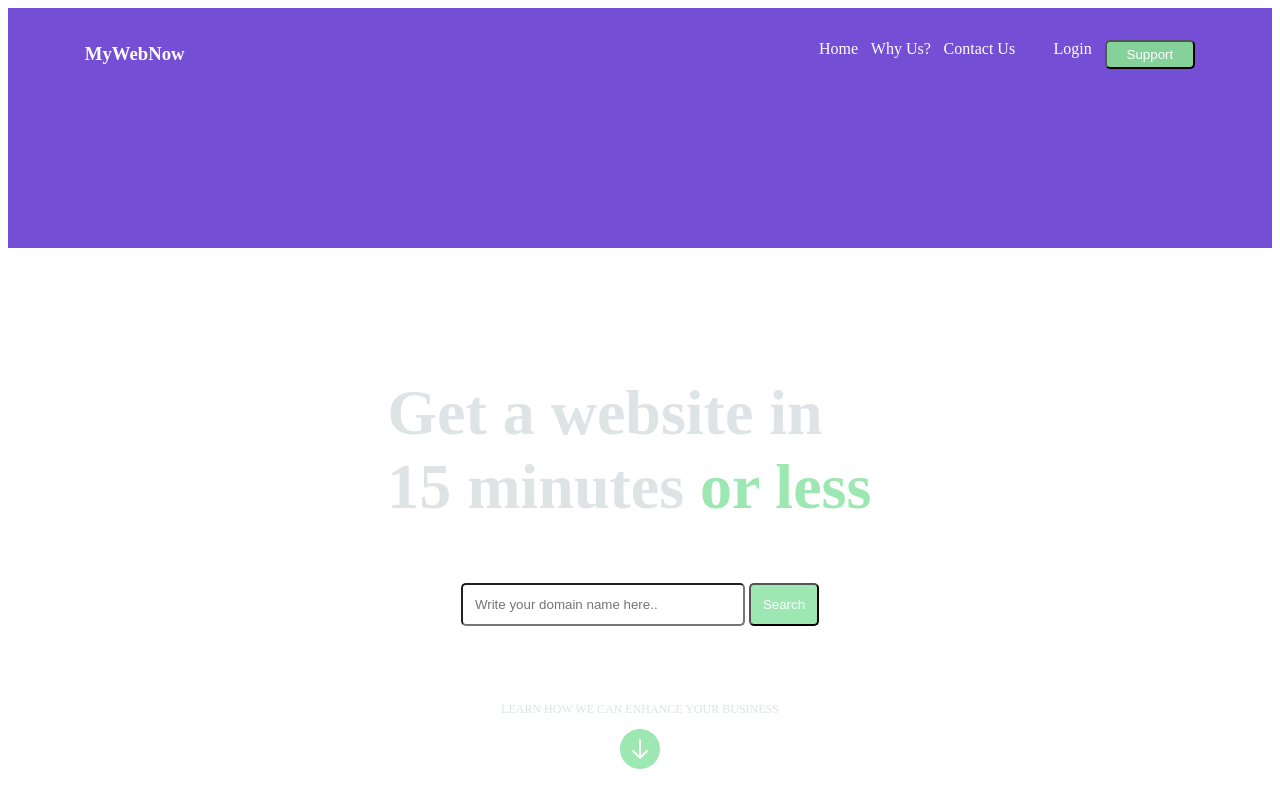
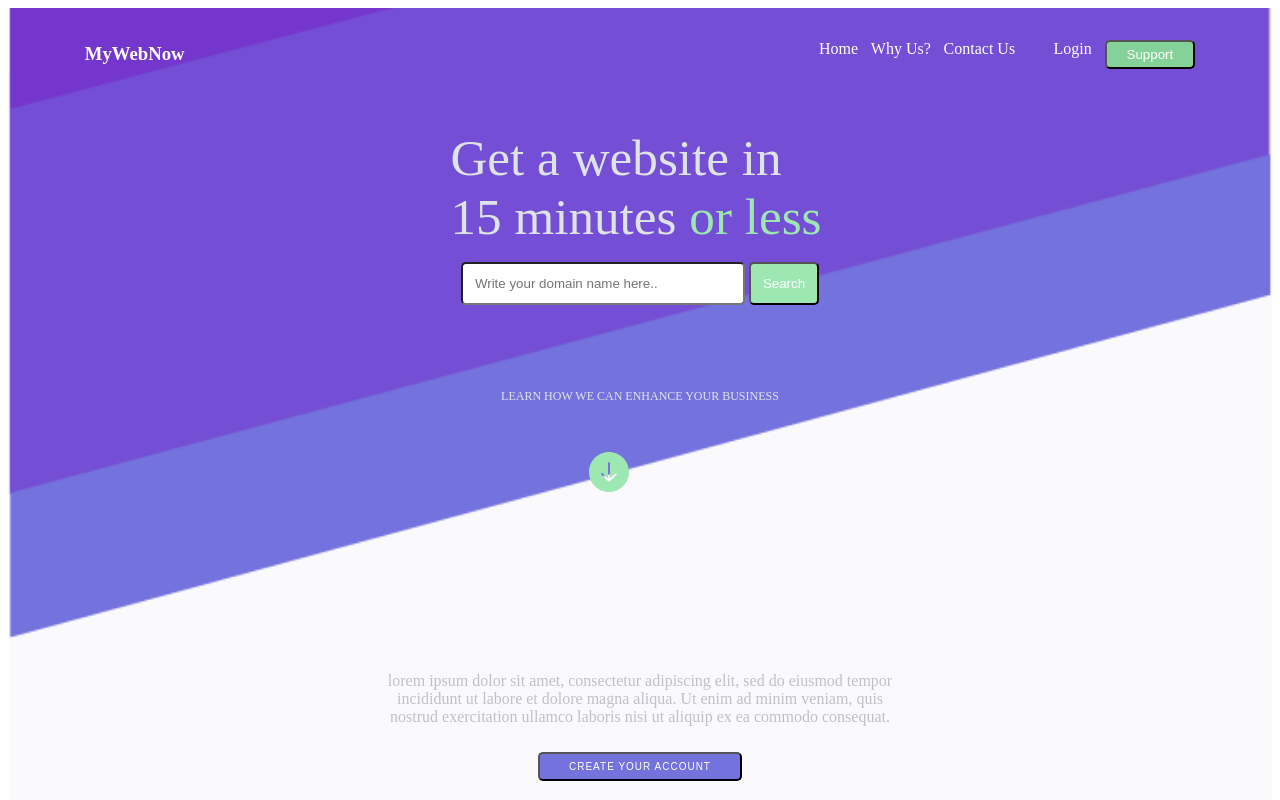
Before and after one commit to DDarrow123/Thesis_Code_Challenge, a website: page public/index.html in a window 1280 px wide. Shown: the top 800 px of the page. Drawn offline with Linux system fonts and the light colour scheme.

Commit message:
after the fact but wanted to adjust the background image

```diff
--- a/public/index.html
+++ b/public/index.html
@@ -7,6 +7,7 @@
     <title>MyWebNow</title>
   </head>
   <body>
+    <div class="full-background-img">
     <header class="navbar">
       <div class="navbar-name"><a href="#"><h3>MyWebNow</h3></a></div>
       <ul class="navbar-list">
@@ -19,9 +20,9 @@
     </header>
     <main>
       <div class="main-section">
-        <h1 class="promo-name">
+        <div class="promo-name">
             Get a website in 15 minutes <span>or less</span>
-        </h1>
+        </div>
         <div class="search-domain-div">
           <input
             class="input-domain"
@@ -33,13 +34,14 @@
           <button class="search-domain-btn" type="button" name="button">
             Search
           </button>
-        </div>
+
         <p class="learn-more-tagline">LEARN HOW WE CAN ENHANCE YOUR BUSINESS</p>
         <img
           class="down-arrow-img"
           src="../assets/images/down_arrow.svg"
           alt="Down Arrow"
         />
+        </div>
 
         <p class="filler-text">
           lorem ipsum dolor sit amet, consectetur adipiscing elit, sed do
@@ -148,6 +150,7 @@
           </div>
       </div>
     </main>
+    </div>
     <footer>
       <div class="footer-link-container">
       <ul>
--- a/public/stylesheets/index.css
+++ b/public/stylesheets/index.css
@@ -1,12 +1,17 @@
-body {
-  background-color: white;
+/* html {
+  background: url("../../assets/images/background_final.png") no-repeat center;
+  background-size: cover;
+} */
+
+.full-background-img {
+  background: url("../../assets/images/background_final.png") no-repeat center;
+  background-size: cover;
 }
 
 /* HEADER (NAVBAR STYLING) STYLING */
 
 header {
-  background-color: #744ed4;
-  height: 30vh;
+  height: 15vh;
 }
 
 .navbar {
@@ -60,29 +65,29 @@ header {
 
 /* MAIN (MIDDLE SECTION) STYLING */
 
-main {
+/* main {
   background-color: url("images/top_background_img.png");
-  /* background-color: #744ed4; */
-}
+} */
 
 .main-section {
   display: flex;
   flex-direction: column;
   align-items: center;
+  justify-content: center;
 }
 
 .main-section .promo-name {
-  width: 40%;
-  margin-top: 2em;
+  width: 30%;
+  margin-top: 0;
   color: #dee3e5;
-  font-size: 5vw;
+  font-size: 4vw;
 }
 .main-section .promo-name span {
   color: #9de7b3;
 }
 
 .main-section .search-domain-div {
-  margin: 1em 0 4em 0;
+  margin: 1em 0 0 0;
 }
 
 .main-section .input-domain {
@@ -101,11 +106,13 @@ main {
 .main-section .learn-more-tagline {
   font-size: 12px;
   color: #dee3e5;
+  text-align: center;
+  margin: 7em 0 4em 0;
 }
 
 .main-section .down-arrow-img {
   width: 40px;
-  margin-bottom: 4em;
+  margin: 0 0 10em 8em;
 }
 
 .main-section .down-arrow-img:hover {
@@ -126,13 +133,14 @@ main {
   width: 16vw;
   font-size: 10px;
   letter-spacing: 1px;
-  margin-top: 1em;
+  margin: 1em 0 1em 0;
 }
 
 .main-section .services-container .services {
   color: #b1b2c3;
   text-align: center;
   text-decoration: underline;
+  margin-top: 4em;
 }
 
 .main-section .services-container .services::after {
@@ -278,7 +286,7 @@ footer {
 footer .footer-link-container {
   display: flex;
   justify-content: center;
-  margin: 2em 0 8em 5em;
+  margin: 0 0 8em 5em;
 }
 
 footer ul {
@@ -370,7 +378,7 @@ footer ul .fb-img {
 
   footer {
     height: 70vh;
-    margin-top: 5em;
+    margin-top: 0;
   }
 
   .footer-link-container {
@@ -381,6 +389,10 @@ footer ul .fb-img {
 }
 @media screen and (max-width: 480px) {
   /* mobile */
+  .full-background-img {
+    background: url("../../assets/images/background_final.png") no-repeat;
+    background-size: contain;
+  }
 
   .navbar {
     height: 30vh;
@@ -400,7 +412,8 @@ footer ul .fb-img {
   }
 
   .services-container {
-    width: 50%;
+    width: 100%;
+    height: 30%;
     margin-bottom: 8em;
   }
 
@@ -414,12 +427,13 @@ footer ul .fb-img {
   }
 
   .account-btn {
-    margin-right: 1em;
+    margin-right: 10em;
+    width: 2em;
   }
 
   footer {
     height: 220vh;
-    margin-top: 5em;
+    margin-top: 0;
   }
 
   .footer-link-container {
```
Also changed, not shown: assets/images/background_final.png (added).
